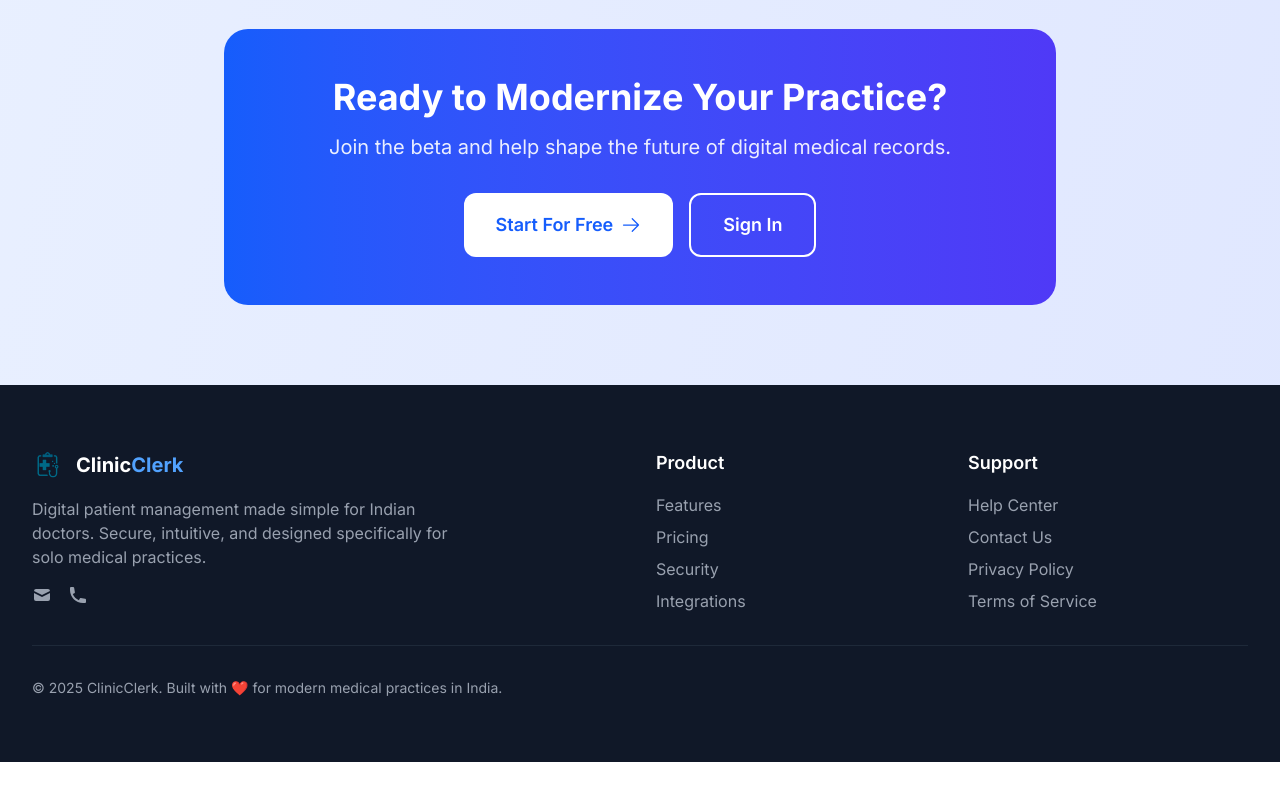
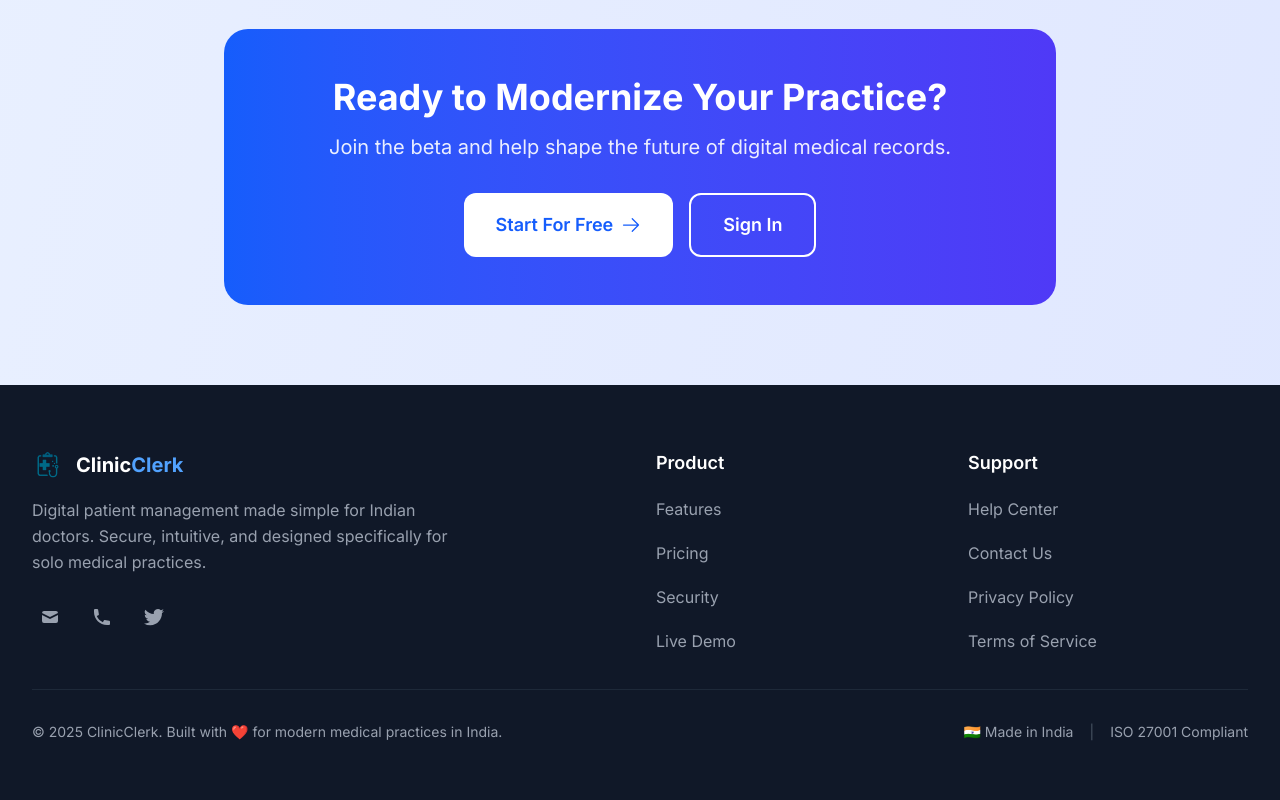
Before and after one commit to rajrasane/ClinicClerk, a Next.js app: page /landing in a window 1280 px wide. Shown: the part 5190-5990 px from the top of the page. Before the commit the page ends 5952 px from the top, so only its background shows below. Built offline with nearby package versions, Linux system fonts and the light colour scheme; no server answers.

Commit message:
Refactor landing page layout: Center pricing section on medium and large screens only, add mobile pricing link next to Sign In, and enhance footer structure with improved spacing and responsive design. Update text sizes and styles for better readability across devices.

```diff
--- a/src/app/landing/page.tsx
+++ b/src/app/landing/page.tsx
@@ -145,8 +145,8 @@ export default function LandingPage() {
               </h1>
             </Link>
 
-            {/* Pricing - Center on sm/md/lg */}
-            <div className="absolute left-1/2 transform -translate-x-1/2">
+            {/* Pricing - Center on md/lg only */}
+            <div className="hidden md:block absolute left-1/2 transform -translate-x-1/2">
               <Link
                 href="#pricing"
                 onClick={(e) => {
@@ -156,14 +156,28 @@ export default function LandingPage() {
                     block: 'start'
                   });
                 }}
-                className="text-gray-600 hover:text-gray-900 font-medium transition-colors text-sm sm:text-base"
+                className="text-gray-600 hover:text-gray-900 font-medium transition-colors text-base"
               >
                 Pricing
               </Link>
             </div>
 
             {/* Navigation - Right */}
-            <div className="flex items-center gap-2 sm:gap-4">
+            <div className="flex items-center gap-4 sm:gap-4">
+              {/* Pricing for small screens - next to Sign In */}
+              <Link
+                href="#pricing"
+                onClick={(e) => {
+                  e.preventDefault();
+                  document.getElementById('pricing')?.scrollIntoView({
+                    behavior: 'smooth',
+                    block: 'start'
+                  });
+                }}
+                className="md:hidden text-green-600 hover:text-green-700 font-medium transition-colors text-sm"
+              >
+                Pricing
+              </Link>
               <Link
                 href="/login"
                 className="text-gray-700 hover:text-gray-900 font-medium transition-colors text-sm sm:text-base px-2 sm:px-0 border border-gray-300 sm:border-0 rounded-lg sm:rounded-none py-1.5 sm:py-0"
@@ -820,74 +834,87 @@ export default function LandingPage() {
       </section>
 
       {/* Footer */}
-      <footer className="bg-gray-900 text-white py-12 sm:py-16">
+      <footer className="bg-gray-900 text-white py-8 sm:py-12 lg:py-16">
         <div className="max-w-7xl mx-auto px-4 sm:px-6 lg:px-8">
-          <div className="grid grid-cols-1 md:grid-cols-2 lg:grid-cols-4 gap-8 mb-8">
+          <div className="grid grid-cols-1 lg:grid-cols-4 gap-6 sm:gap-8 mb-6 sm:mb-8">
             {/* Company Info */}
             <div className="lg:col-span-2">
-              <div className="flex items-center gap-3 mb-4">
+              <div className="flex items-center gap-2 sm:gap-3 mb-3 sm:mb-4">
                 <Image
                   src="/logo.png"
                   alt="ClinicClerk Logo"
-                  width={32}
-                  height={32}
-                  className="rounded-lg"
+                  width={28}
+                  height={28}
+                  className="w-7 h-7 sm:w-8 sm:h-8 rounded-lg"
                 />
-                <h3 className="text-xl font-bold">
+                <h3 className="text-lg sm:text-xl font-bold">
                   <span className="text-white">Clinic</span>
                   <span className="text-blue-400">Clerk</span>
                 </h3>
               </div>
-              <p className="text-gray-400 mb-4 max-w-md">
+              <p className="text-gray-400 text-sm sm:text-base mb-4 sm:mb-6 max-w-md leading-relaxed">
                 Digital patient management made simple for Indian doctors. Secure, intuitive, and designed specifically for solo medical practices.
               </p>
-              <div className="flex gap-4">
-                <Link href="mailto:support@clinicclerk.com" className="text-gray-400 hover:text-white transition-colors">
-                  <svg className="w-5 h-5" fill="currentColor" viewBox="0 0 20 20">
+              <div className="flex gap-3 sm:gap-4">
+                <Link href="mailto:support@clinicclerk.com" className="text-gray-400 hover:text-white transition-colors p-2 hover:bg-gray-800 rounded-lg">
+                  <svg className="w-4 h-4 sm:w-5 sm:h-5" fill="currentColor" viewBox="0 0 20 20">
                     <path d="M2.003 5.884L10 9.882l7.997-3.998A2 2 0 0016 4H4a2 2 0 00-1.997 1.884z" />
                     <path d="M18 8.118l-8 4-8-4V14a2 2 0 002 2h12a2 2 0 002-2V8.118z" />
                   </svg>
                 </Link>
-                <Link href="tel:+91-9876543210" className="text-gray-400 hover:text-white transition-colors">
-                  <svg className="w-5 h-5" fill="currentColor" viewBox="0 0 20 20">
+                <Link href="tel:+91-9876543210" className="text-gray-400 hover:text-white transition-colors p-2 hover:bg-gray-800 rounded-lg">
+                  <svg className="w-4 h-4 sm:w-5 sm:h-5" fill="currentColor" viewBox="0 0 20 20">
                     <path d="M2 3a1 1 0 011-1h2.153a1 1 0 01.986.836l.74 4.435a1 1 0 01-.54 1.06l-1.548.773a11.037 11.037 0 006.105 6.105l.774-1.548a1 1 0 011.059-.54l4.435.74a1 1 0 01.836.986V17a1 1 0 01-1 1h-2C7.82 18 2 12.18 2 5V3z" />
+                  </svg>
+                </Link>
+                <Link href="https://twitter.com/clinicclerk" className="text-gray-400 hover:text-white transition-colors p-2 hover:bg-gray-800 rounded-lg">
+                  <svg className="w-4 h-4 sm:w-5 sm:h-5" fill="currentColor" viewBox="0 0 20 20">
+                    <path d="M6.29 18.251c7.547 0 11.675-6.253 11.675-11.675 0-.178 0-.355-.012-.53A8.348 8.348 0 0020 3.92a8.19 8.19 0 01-2.357.646 4.118 4.118 0 001.804-2.27 8.224 8.224 0 01-2.605.996 4.107 4.107 0 00-6.993 3.743 11.65 11.65 0 01-8.457-4.287 4.106 4.106 0 001.27 5.477A4.073 4.073 0 01.8 7.713v.052a4.105 4.105 0 003.292 4.022 4.095 4.095 0 01-1.853.07 4.108 4.108 0 003.834 2.85A8.233 8.233 0 010 16.407a11.616 11.616 0 006.29 1.84" />
                   </svg>
                 </Link>
               </div>
             </div>
 
+            {/* Product and Support Links - Side by side on mobile */}
+            <div className="grid grid-cols-2 lg:grid-cols-1 gap-6 lg:gap-0 lg:contents">
               {/* Product Links */}
               <div>
-              <h4 className="text-lg font-semibold mb-4">Product</h4>
-              <ul className="space-y-2">
-                <li><Link href="/features" className="text-gray-400 hover:text-white transition-colors">Features</Link></li>
-                <li><Link href="/pricing" className="text-gray-400 hover:text-white transition-colors">Pricing</Link></li>
-                <li><Link href="/security" className="text-gray-400 hover:text-white transition-colors">Security</Link></li>
-                <li><Link href="/integrations" className="text-gray-400 hover:text-white transition-colors">Integrations</Link></li>
+                <h4 className="text-base sm:text-lg font-semibold mb-3 sm:mb-4 text-white">Product</h4>
+                <ul className="space-y-2 sm:space-y-3">
+                  <li><Link href="/features" className="text-gray-400 hover:text-white transition-colors text-sm sm:text-base block py-1">Features</Link></li>
+                  <li><Link href="#pricing" onClick={(e) => {
+                    e.preventDefault();
+                    document.getElementById('pricing')?.scrollIntoView({ behavior: 'smooth' });
+                  }} className="text-gray-400 hover:text-white transition-colors text-sm sm:text-base block py-1">Pricing</Link></li>
+                  <li><Link href="/security" className="text-gray-400 hover:text-white transition-colors text-sm sm:text-base block py-1">Security</Link></li>
+                  <li><Link href="/demo" className="text-gray-400 hover:text-white transition-colors text-sm sm:text-base block py-1">Live Demo</Link></li>
                 </ul>
               </div>
 
               {/* Support Links */}
               <div>
-              <h4 className="text-lg font-semibold mb-4">Support</h4>
-              <ul className="space-y-2">
-                <li><Link href="/help" className="text-gray-400 hover:text-white transition-colors">Help Center</Link></li>
-                <li><Link href="/contact" className="text-gray-400 hover:text-white transition-colors">Contact Us</Link></li>
-                <li><Link href="/privacy" className="text-gray-400 hover:text-white transition-colors">Privacy Policy</Link></li>
-                <li><Link href="/terms" className="text-gray-400 hover:text-white transition-colors">Terms of Service</Link></li>
+                <h4 className="text-base sm:text-lg font-semibold mb-3 sm:mb-4 text-white">Support</h4>
+                <ul className="space-y-2 sm:space-y-3">
+                  <li><Link href="/help" className="text-gray-400 hover:text-white transition-colors text-sm sm:text-base block py-1">Help Center</Link></li>
+                  <li><Link href="/contact" className="text-gray-400 hover:text-white transition-colors text-sm sm:text-base block py-1">Contact Us</Link></li>
+                  <li><Link href="/privacy" className="text-gray-400 hover:text-white transition-colors text-sm sm:text-base block py-1">Privacy Policy</Link></li>
+                  <li><Link href="/terms" className="text-gray-400 hover:text-white transition-colors text-sm sm:text-base block py-1">Terms of Service</Link></li>
                 </ul>
+              </div>
             </div>
           </div>
 
           {/* Bottom Bar */}
-          <div className="border-t border-gray-800 pt-8">
-            <div className="flex flex-col md:flex-row justify-between items-center">
-              <div className="text-gray-400 text-sm mb-4 md:mb-0">
+          <div className="border-t border-gray-800 pt-6 sm:pt-8">
+            <div className="flex flex-col sm:flex-row justify-between items-center gap-4 sm:gap-0">
+              <div className="text-gray-400 text-xs sm:text-sm text-center sm:text-left">
                 <p>&copy; 2025 ClinicClerk. Built with ❤️ for modern medical practices in India.</p>
               </div>
-              {/* <div className="flex items-center gap-6 text-sm">
-                <p className="text-gray-400">🇮🇳 Made in India</p>
-              </div> */}
+              <div className="flex items-center gap-4 text-xs sm:text-sm">
+                <span className="text-gray-400">🇮🇳 Made in India</span>
+                <span className="text-gray-600">|</span>
+                <span className="text-gray-400">ISO 27001 Compliant</span>
+              </div>
             </div>
           </div>
         </div>
```
Lines whose indentation alone changed are shown as unchanged.
